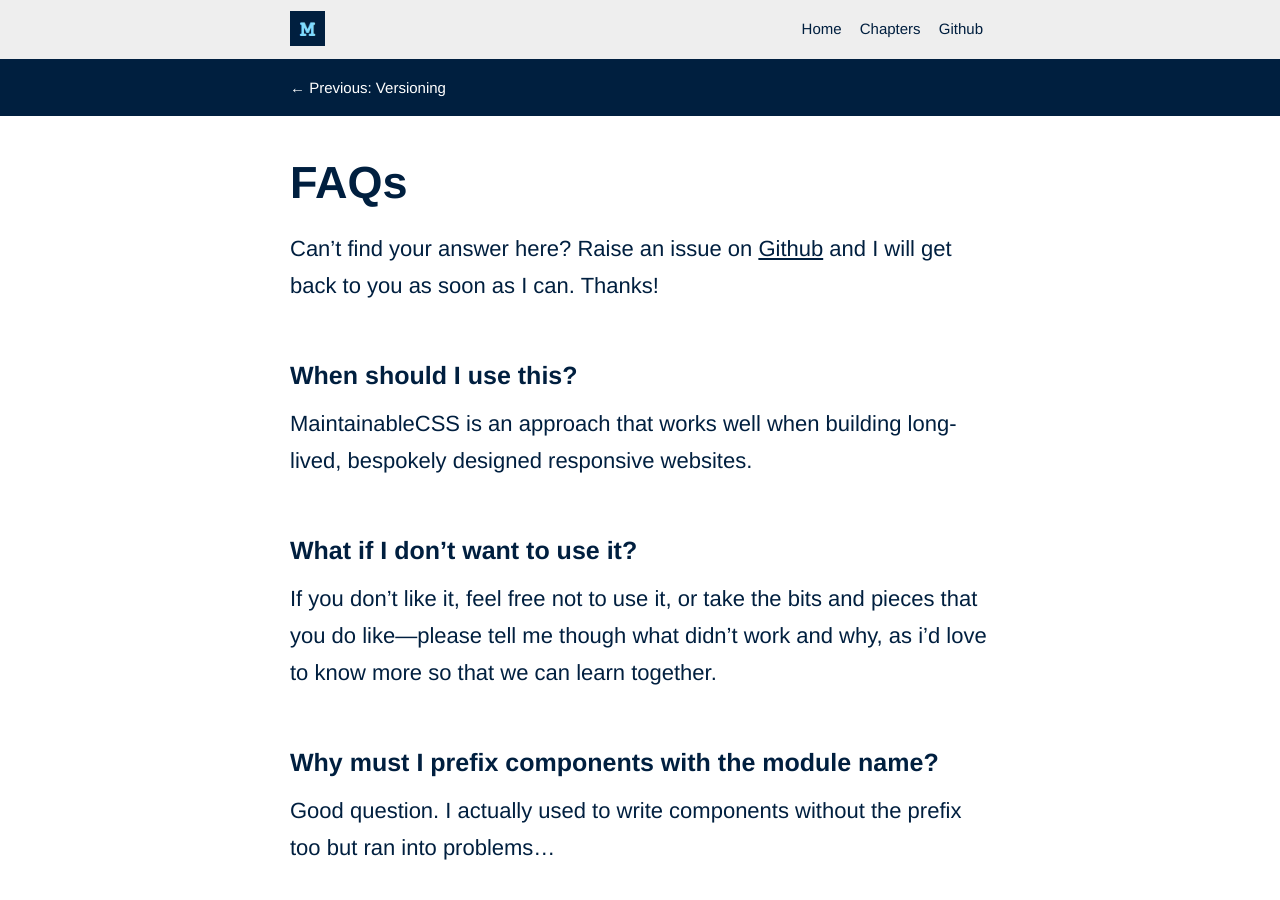
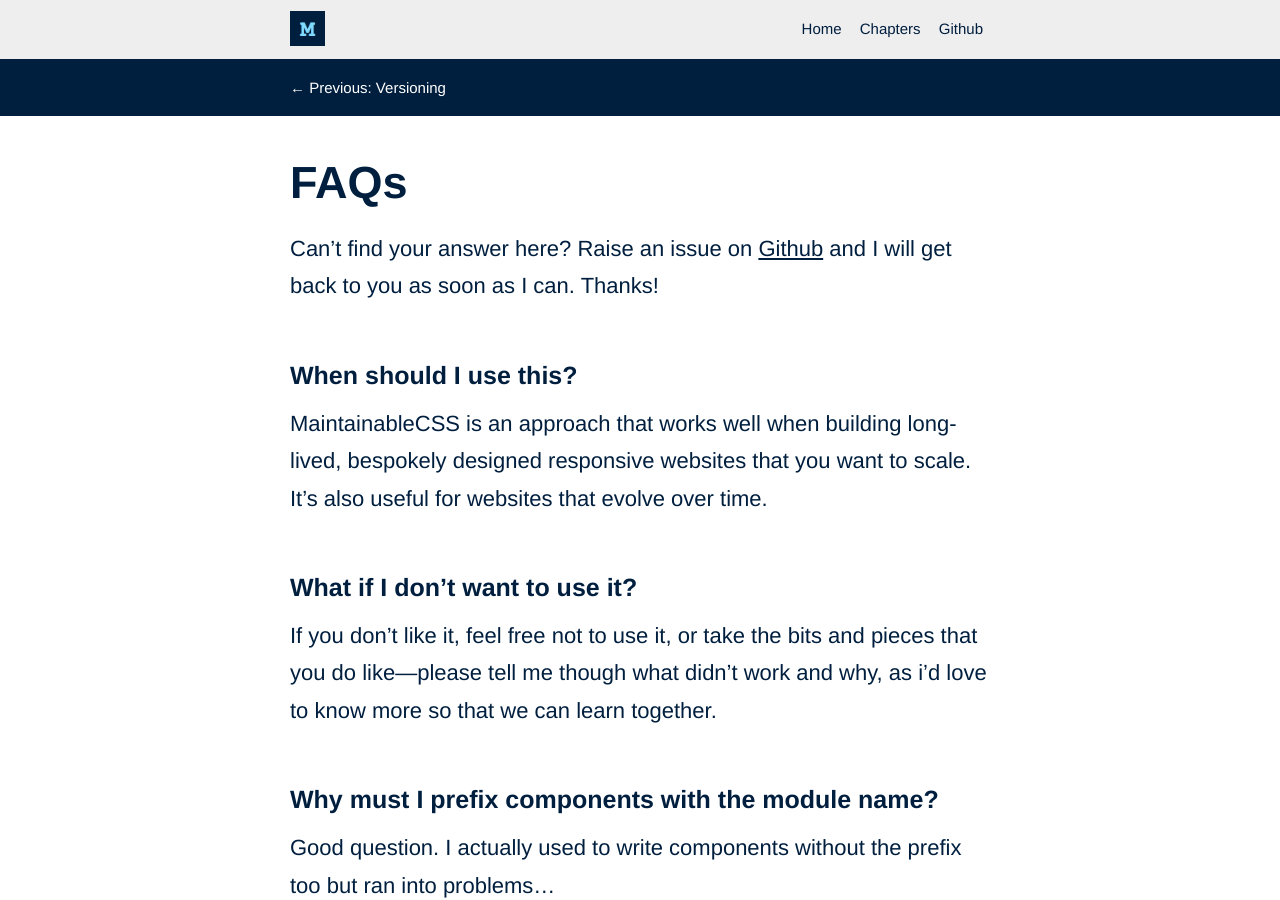
Before and after one commit to adamsilver/maintainablecss.com-jekyll, a Jekyll site: the page built from _chapters/10-faqs.md, in a window 1280 px wide and 900 px high. Built offline with Jekyll 4.4.1, drawn with Linux system fonts in a browser that asks for light colours.

Commit message:
faq typo

```diff
--- a/_chapters/10-faqs.md
+++ b/_chapters/10-faqs.md
@@ -10,7 +10,7 @@ Can't find your answer here? Raise an issue on [Github](https://github.com/adams
 
 ## When should I use this?
 
-MaintainableCSS is an approach that works well when building long-lived, bespokely designed responsive websites.
+MaintainableCSS is an approach that works well when building long-lived, bespokely designed responsive websites that you want to scale. It's also useful for websites that evolve over time.
 
 ## What if I don't want to use it?
 
```
